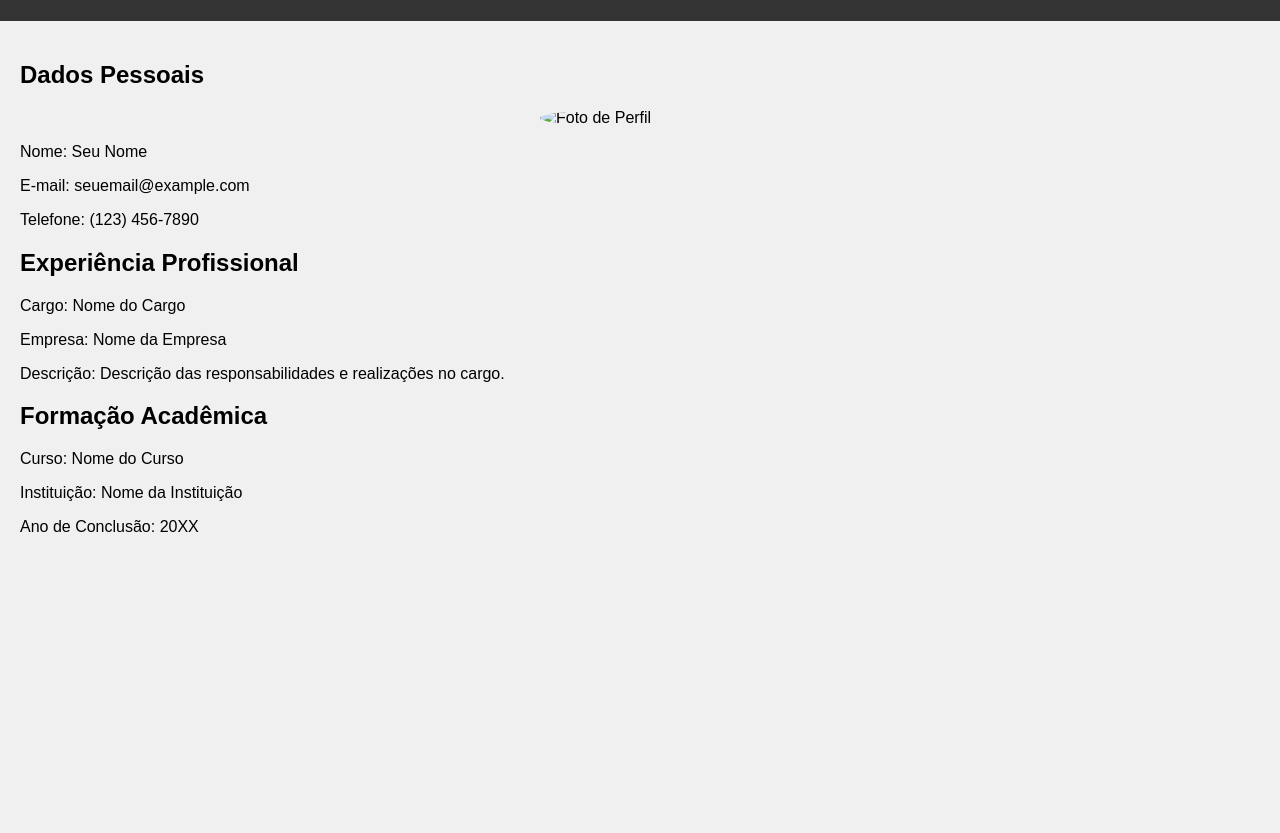
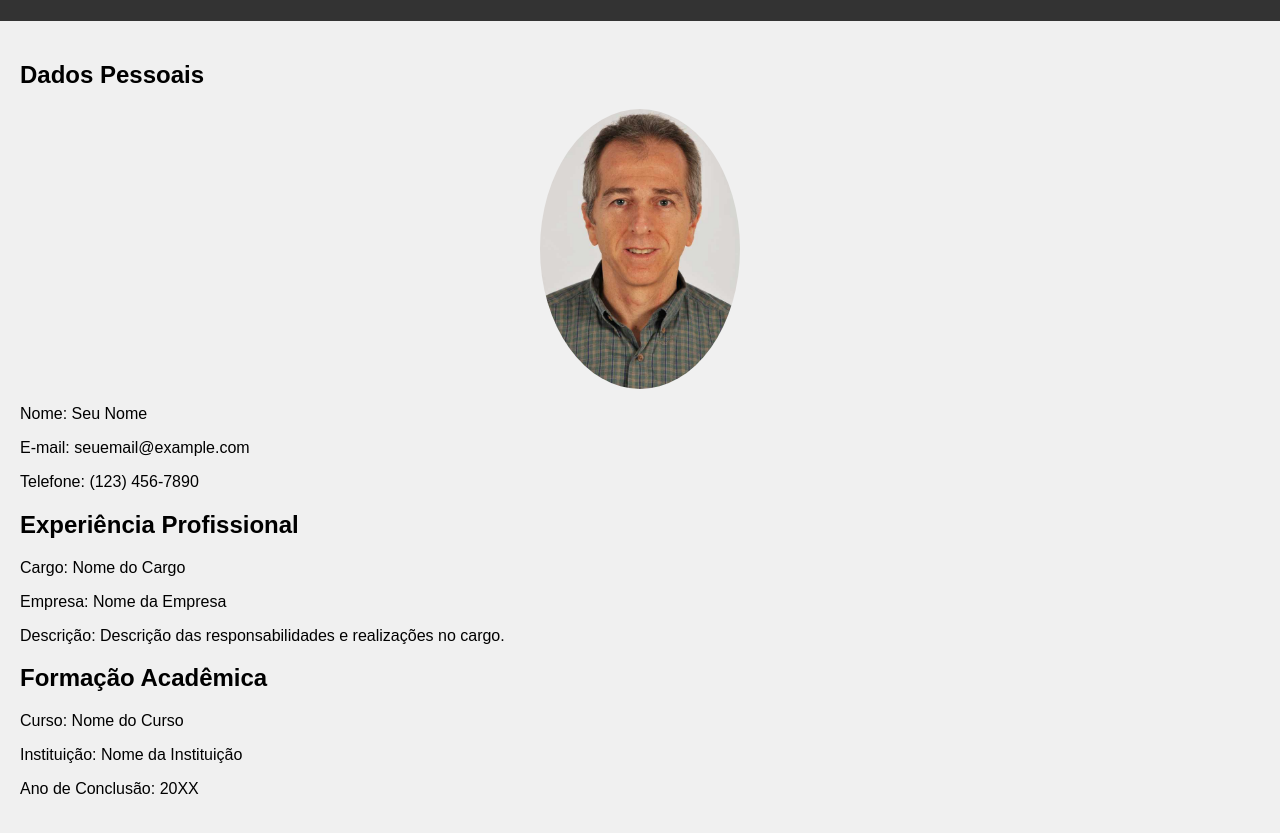
Before and after one commit to SLamoras26/curriculo, a plain HTML site: page index.html in a window 1280 px wide. Shown: the part 99-932 px from the top of the page. Before the commit the page ends 800 px from the top, so only its background shows below. Drawn offline with Linux system fonts and the light colour scheme.

Commit message:
Update index.html

```diff
--- a/index.html
+++ b/index.html
@@ -36,7 +36,7 @@
     </div>
     <div id="main-content">
         <h2>Dados Pessoais</h2>
-        <img id="profile-image" src="caminho_para_a_sua_imagem.jpg" alt="Foto de Perfil">
+        <img id="profile-image" src="foto1.jpg" alt="Foto de Perfil">
         <p>Nome: Seu Nome</p>
         <p>E-mail: seuemail@example.com</p>
         <p>Telefone: (123) 456-7890</p>
```
